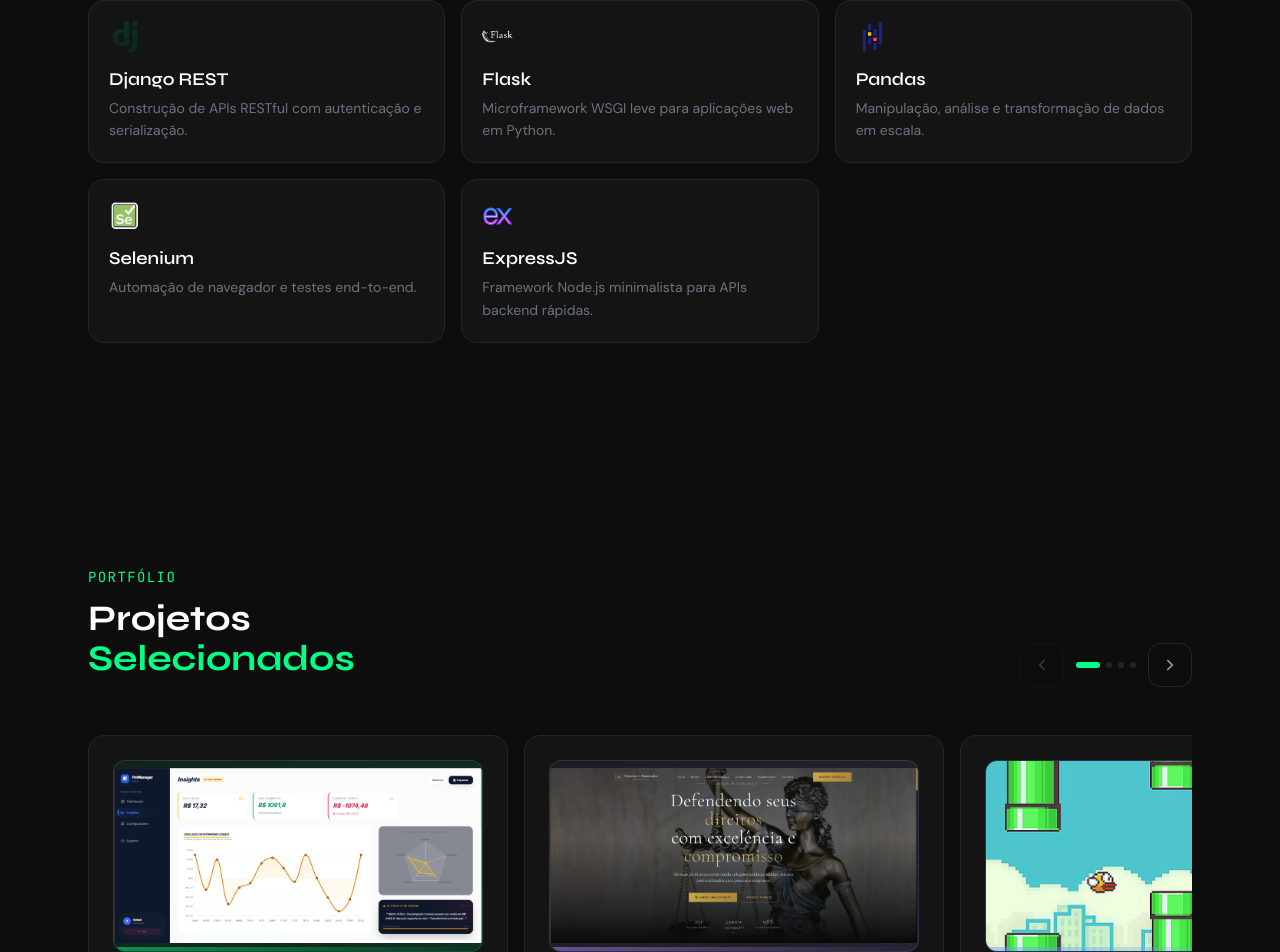
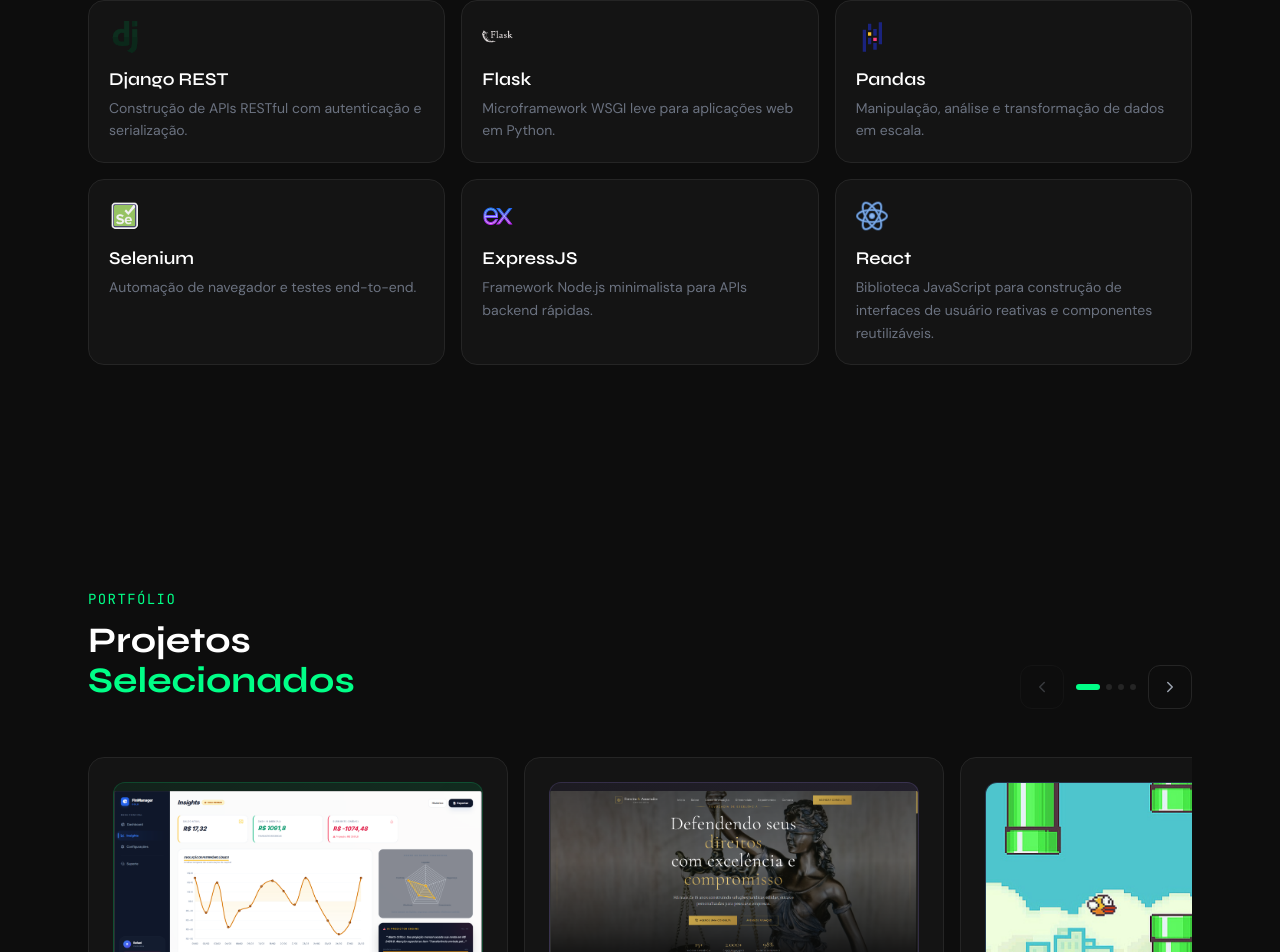
Before and after one commit to Rafael-Domiciano-Maia-Mateus/Rafael-Developer, a React (Vite) app: page / in a window 1280 px wide. Shown: the part 1332-2284 px from the top of the page. Built offline with nearby package versions, Linux system fonts and the light colour scheme.

Commit message:
feat: stacks

```diff
--- a/src/components/Stacks.jsx
+++ b/src/components/Stacks.jsx
@@ -1,68 +1,5 @@
 import { useReveal } from '../hooks/useReveal';
 import { useTranslation } from 'react-i18next';
-
-// const stacks = [
-//     {
-//         name: 'Python',
-//         icon: '/python.png',
-//         color: '#3776AB',
-//         desc: 'Primary language for scripting, automation, and backend development.',
-//     },
-//     {
-//         name: 'JavaScript',
-//         icon: '/javascript.png',
-//         color: '#F7DF1E',
-//         desc: 'Frontend interactivity, APIs, and Node.js ecosystem.',
-//     },
-//     {
-//         name: 'Django',
-//         icon: '/django.png',
-//         color: '#092E20',
-//         desc: 'Full-stack web framework for rapid, robust web applications.',
-//     },
-//     {
-//         name: 'Django REST',
-//         icon: '/django.png',
-//         color: '#A30000',
-//         desc: 'Building powerful RESTful APIs with authentication and serialization.',
-//     },
-//     {
-//         name: 'Flask',
-//         icon: '/flask.png',
-//         color: '#000000',
-//         desc: 'Lightweight WSGI microframework for Python web apps.',
-//     },
-//     {
-//         name: 'Pandas',
-//         icon: '/pandas.png',
-//         color: '#150458',
-//         desc: 'Data manipulation, analysis, and transformation at scale.',
-//     },
-//     // {
-//     //     name: 'PyAutoGUI',
-//     //     icon: '🤖',
-//     //     color: '#4B8BBE',
-//     //     desc: 'GUI automation, screen control, and RPA workflows.',
-//     // },
-//     {
-//         name: 'Selenium',
-//         icon: '/selenium.png',
-//         color: '#43B02A',
-//         desc: 'Browser automation and end-to-end web testing.',
-//     },
-//     {
-//         name: 'ExpressJS',
-//         icon: '/expressjs.png',
-//         color: '#404040',
-//         desc: 'Minimal Node.js framework for fast backend APIs.',
-//     },
-// ];
-
-// const levelColors = {
-//     Expert: 'text-accent',
-//     Advanced: 'text-blue-400',
-//     Intermediate: 'text-yellow-400',
-// };
 
 function StackCard({ stack, delay }) {
     const ref = useReveal();
@@ -92,6 +29,7 @@ export default function Stacks() {
         { name: 'Pandas', icon: '/pandas.png', color: '#150458', desc: t('stacks.items.pandas') },
         { name: 'Selenium', icon: '/selenium.png', color: '#43B02A', desc: t('stacks.items.selenium') },
         { name: 'ExpressJS', icon: '/expressjs.png', color: '#404040', desc: t('stacks.items.express') },
+        { name: 'React', icon: '/react.png', color: '#61DAFB', desc: t('stacks.items.react') },
     ];
 
     return (
--- a/src/i18n.js
+++ b/src/i18n.js
@@ -39,6 +39,7 @@ i18n.use(initReactI18next).init({
                         pandas: 'Data manipulation, analysis, and transformation at scale.',
                         selenium: 'Browser automation and end-to-end web testing.',
                         express: 'Minimal Node.js framework for fast backend APIs.',
+                        react: 'JavaScript library for building reactive user interfaces and reusable components.',
                     },
                 },
 
@@ -110,6 +111,7 @@ i18n.use(initReactI18next).init({
                         pandas: 'Manipulação, análise e transformação de dados em escala.',
                         selenium: 'Automação de navegador e testes end-to-end.',
                         express: 'Framework Node.js minimalista para APIs backend rápidas.',
+                        react: 'Biblioteca JavaScript para construção de interfaces de usuário reativas e componentes reutilizáveis.',
                     },
                 },
 
```
Also changed, not shown: public/react.png (added).
